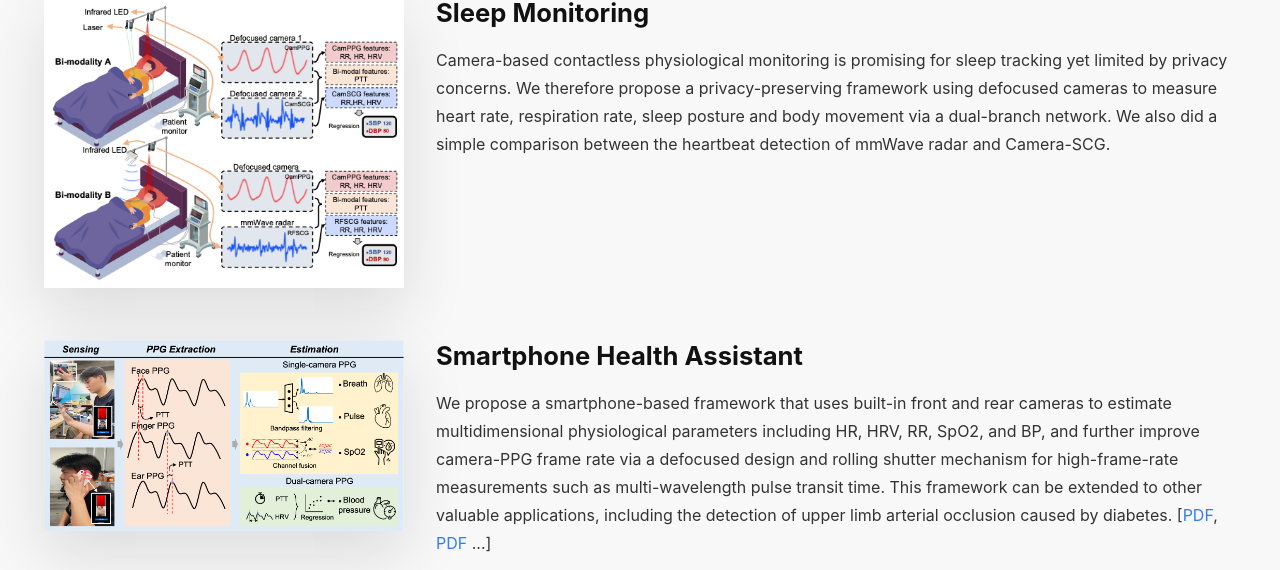
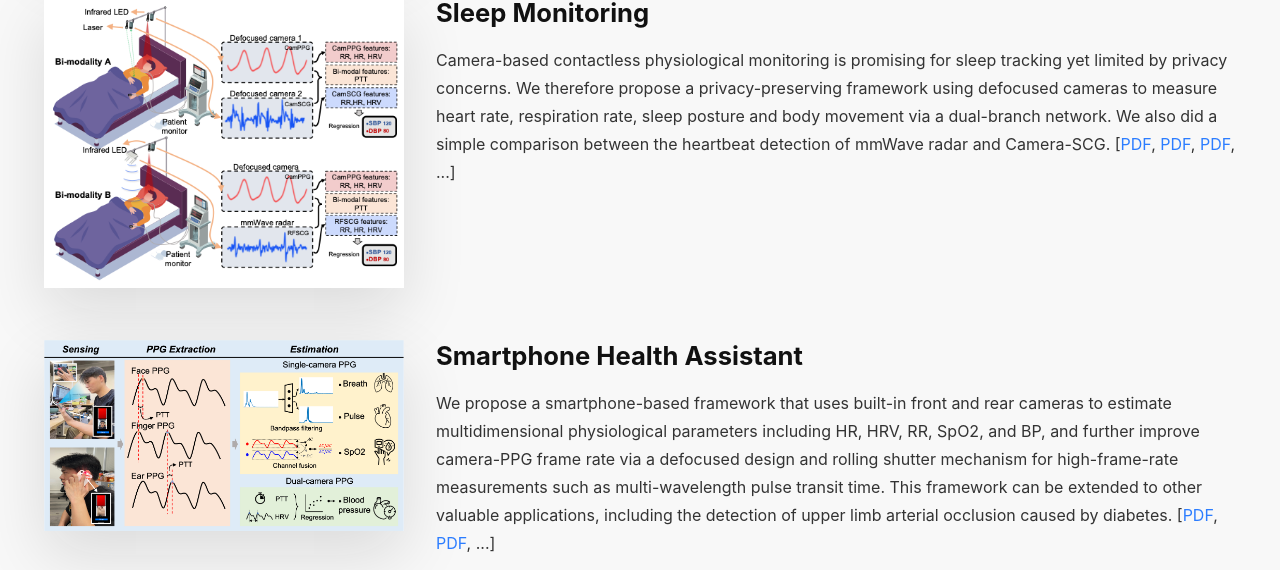
Before and after one commit to yingen-zhu/yingen-zhu.github.io, a Jekyll site: the page built from research.md, in a window 1280 px wide. Shown: the part 507-1077 px from the top of the page. Built offline with Jekyll 4.4.1, drawn with Linux system fonts in a browser that asks for light colours.

Commit message:
Update research.md

```diff
--- a/research.md
+++ b/research.md
@@ -89,7 +89,7 @@ For further details on these projects, please see my <a href="https://scholar.go
     </div>
     <div class="research-content">
       <h3>Sleep Monitoring</h3>
-      <p>Camera-based contactless physiological monitoring is promising for sleep tracking yet limited by privacy concerns. We therefore propose a privacy-preserving framework using defocused cameras to measure heart rate, respiration rate, sleep posture and body movement via a dual-branch network. We also did a simple comparison between the heartbeat detection of mmWave radar and Camera-SCG.</p>
+      <p>Camera-based contactless physiological monitoring is promising for sleep tracking yet limited by privacy concerns. We therefore propose a privacy-preserving framework using defocused cameras to measure heart rate, respiration rate, sleep posture and body movement via a dual-branch network. We also did a simple comparison between the heartbeat detection of mmWave radar and Camera-SCG. [<a href="https://ieeexplore.ieee.org/abstract/document/10729858" target="_blank" rel="noopener">PDF</a>, <a href="https://ieeexplore.ieee.org/abstract/document/10517590" target="_blank" rel="noopener">PDF</a>, <a href="https://ieeexplore.ieee.org/abstract/document/10340050" target="_blank" rel="noopener">PDF</a>, ...]</p>
     </div>
   </article>
 
@@ -99,7 +99,7 @@ For further details on these projects, please see my <a href="https://scholar.go
     </div>
     <div class="research-content">
       <h3>Smartphone Health Assistant</h3>
-      <p>We propose a smartphone-based framework that uses built-in front and rear cameras to estimate multidimensional physiological parameters including HR, HRV, RR, SpO2, and BP, and further improve camera-PPG frame rate via a defocused design and rolling shutter mechanism for high-frame-rate measurements such as multi-wavelength pulse transit time. This framework can be extended to other valuable applications, including the detection of upper limb arterial occlusion caused by diabetes. [<a href="https://scholar.google.com/citations?view_op=view_citation&hl=zh-CN&user=oDyHLIwAAAAJ&sortby=pubdate&citation_for_view=oDyHLIwAAAAJ:YOwf2qJgpHMC" target="_blank" rel="noopener">PDF</a>, <a href="https://scholar.google.com/citations?view_op=view_citation&hl=zh-CN&user=oDyHLIwAAAAJ&sortby=pubdate&citation_for_view=oDyHLIwAAAAJ:Zph67rFs4hoC" target="_blank" rel="noopener">PDF</a> ...]</p>
+      <p>We propose a smartphone-based framework that uses built-in front and rear cameras to estimate multidimensional physiological parameters including HR, HRV, RR, SpO2, and BP, and further improve camera-PPG frame rate via a defocused design and rolling shutter mechanism for high-frame-rate measurements such as multi-wavelength pulse transit time. This framework can be extended to other valuable applications, including the detection of upper limb arterial occlusion caused by diabetes. [<a href="https://ieeexplore.ieee.org/abstract/document/11252747" target="_blank" rel="noopener">PDF</a>, <a href="https://scholar.google.com/citations?view_op=view_citation&hl=zh-CN&user=oDyHLIwAAAAJ&sortby=pubdate&citation_for_view=oDyHLIwAAAAJ:Zph67rFs4hoC" target="_blank" rel="noopener">PDF</a>, ...]</p>
     </div>
   </article>
 </section>
```
